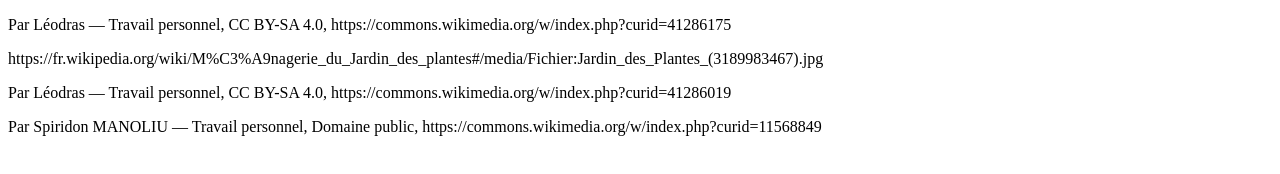
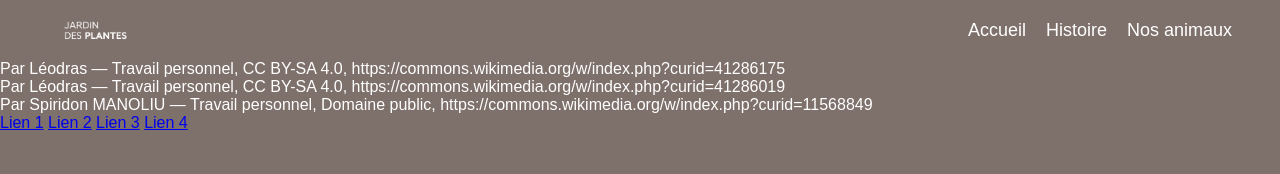
Before and after one commit to EthraDev/m-nagerie, a plain HTML site: page mentionlegales.html in a window 1280 px wide. Drawn offline with Linux system fonts and the light colour scheme.

Commit message:
:art:quelques modifications

```diff
--- a/mentionlegales.html
+++ b/mentionlegales.html
@@ -4,14 +4,29 @@
     <meta charset="UTF-8">
     <meta http-equiv="X-UA-Compatible" content="IE=edge">
     <meta name="viewport" content="width=device-width, initial-scale=1.0">
+    <link rel="stylesheet" href="build.css">
     <title>Mention Légales</title>
 </head>
 <body>
 
+    <header>
+        <nav class="menu">
+            <img src="img/logo_blanc.png" alt="titre_jardin">
+            <ul>
+                <a href="index.html">Accueil</a>
+                <a href="histoire.html">Histoire</a>
+                <a href="animaux.html">Nos animaux</a>
+            </ul>
+        </nav>
+    </header>
+
     <p>Par Léodras — Travail personnel, CC BY-SA 4.0, https://commons.wikimedia.org/w/index.php?curid=41286175</p>
-    <p>https://fr.wikipedia.org/wiki/M%C3%A9nagerie_du_Jardin_des_plantes#/media/Fichier:Jardin_des_Plantes_(3189983467).jpg</p>
     <p>Par Léodras — Travail personnel, CC BY-SA 4.0, https://commons.wikimedia.org/w/index.php?curid=41286019</p>
     <p>Par Spiridon MANOLIU — Travail personnel, Domaine public, https://commons.wikimedia.org/w/index.php?curid=11568849</p>
+    <a href="https://fr.wikipedia.org/wiki/M%C3%A9nagerie_du_Jardin_des_plantes">Lien 1</a>
+    <a href="https://www.jardindesplantesdeparis.fr/fr/aller-plus-loin/histoire/lhistoire-jardin-plantes-3777">Lien 2</a>
+    <a href="https://www.jardindesplantesdeparis.fr/fr/programme/galeries-jardins-zoo-bibliotheques/menagerie-zoo-jardin-plantes-2765">Lien 3</a>
+    <a href="https://fr.wikipedia.org/wiki/M%C3%A9nagerie_du_Jardin_des_plantes#/media/Fichier:Jardin_des_Plantes_(3189983467).jpg">Lien 4</a>
 
 </body>
 </html>
--- a/style.scss
+++ b/style.scss
@@ -216,7 +216,7 @@ body {
     display: flex;
     justify-content: center;
     text-align: center;
-    margin-bottom: 10em;
+    margin-bottom: 3em;
 
     .grid-instal {
         @include mixins.grid(4, 20px, 0 1em);
```
Also changed, not shown: build.css.
